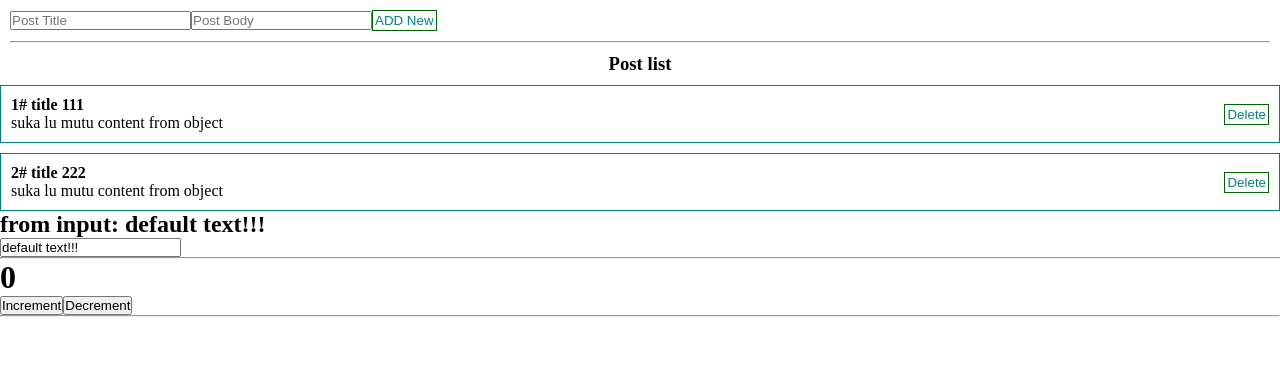
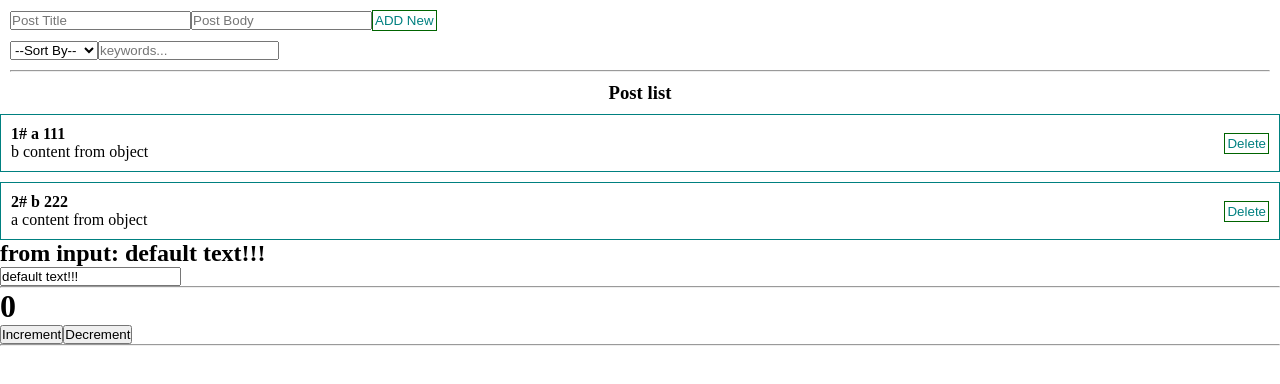
Before and after one commit to icevic1/react-course, a React (Create React App) app: page / in a window 1280 px wide. Shown: the top 384 px of the page. Built offline with nearby package versions, Linux system fonts and the light colour scheme.

Commit message:
implement filter and sorting posts

```diff
--- a/src/App.tsx
+++ b/src/App.tsx
@@ -1,19 +1,25 @@
-import React, {useRef, useState} from 'react';
+import React, {useMemo, useRef, useState} from 'react';
 import Counter from "./components/Counter";
 import "./styles/App.css"
 import PostList from "./components/PostList";
 import PostForm from "./components/PostForm";
 import {IPostItem} from "app-interfaces";
+import SelectCustom from "./components/UI/select/SelectCustom";
+import FormInputText from "./components/UI/inputs/FormInputText";
 
 function App() {
   const [value, setValue] = useState('default text!!!')
+  const [searchInputValue, setSearchInputValue] = useState('')
+  const [selectedSort, setSelectedSort] = useState('')
 
   const [posts, setPosts] = useState([
-    { id: 1, title: "title 111", content: 'suka lu mutu content from object' },
-    { id: 2, title: "title 222", content: 'suka lu mutu content from object' },
+    { id: 1, title: "a 111", content: 'b content from object' },
+    { id: 2, title: "b 222", content: 'a content from object' },
   ])
-
-  // const inputPostBodyValue = useRef<any>(null)
+  const [sortOptions, setSortOption] = useState([
+    { label: "By Title", value: 'title' },
+    { label: "By Content", value: 'content' },
+  ])
 
   const createPost = (post: IPostItem) => {
     console.log("createPost cb: ", post);
@@ -24,20 +30,57 @@ function App() {
     console.log("createPost cb: ", post);
     setPosts(posts.filter((p: IPostItem) => p.id !== post.id) )
   }
+/*  const sortPosts = (sortType) => {
+    setSelectedSort(sortType)
+    console.log("sortPosts cb: ", sortType);
+    // setPosts(posts.filter((p: IPostItem) => p.id !== post.id) )
+    setPosts([...posts].sort((a, b) => a[sortType].localeCompare(b[sortType])))
+  }*/
+
+  const sortedPost = useMemo(() => {
+    console.log("sortedPost(): ", selectedSort);
+    return !!selectedSort
+      ? [...posts].sort((a, b) => a[selectedSort].localeCompare(b[selectedSort]))
+      : posts
+  }, [selectedSort, posts])
+
+/*  const searchPosts = (keyword) => {
+    console.log("searchPosts cb: ", keyword);
+    setSearchInputValue(keyword)
+    !!keyword &&
+    setPosts([...posts].filter((post) => post.title.toLowerCase().includes(keyword.toLowerCase())) )
+  }*/
+
+  const filteredPost = useMemo(() => {
+    console.log("filteredPost(): ", searchInputValue);
+
+    return !!searchInputValue
+      ? [...sortedPost].filter((post) => post.title.toLowerCase().includes(searchInputValue.toLowerCase()))
+      : sortedPost
+
+  }, [searchInputValue, sortedPost])
+
+
+
 
   return <div className="App">
-
     <PostForm cbCreate={createPost} />
 
+    <div style={{margin: '10px'}}>
+      <SelectCustom
+        value={selectedSort}
+        onChange={event => setSelectedSort(event)}
+        options={sortOptions}
+        defaultValue={ '--Sort By--' } />
+
+      <FormInputText type="text" placeholder="keywords..."
+                     value={searchInputValue}
+                     onChange={(event: any) => setSearchInputValue(event.target.value)}/>
+    </div>
+
     <hr style={{margin: '10px'}} />
-    {
-      posts?.length
-        ?
-        <PostList remove={removePost} posts={posts} title={'Post list'} />
-        :
-        <h3 style={{textAlign: 'center'}} title="Empty posts list">(empty)</h3>
-    }
 
+    <PostList remove={removePost} posts={filteredPost} title={'Post list'} />
 
     <h2>from input: {value}</h2>
     <input type="text" value={value} onChange={event => setValue(event.target.value)} />
--- a/src/components/PostList.tsx
+++ b/src/components/PostList.tsx
@@ -4,6 +4,11 @@ import {IPostItem} from "app-interfaces";
 
 const PostList = (props: {posts: Array<any>, remove: (p: IPostItem) => void, title: string}) => {
   // console.log("props: ", props);
+  if (!props.posts.length) {
+    return (
+      <h3 style={{textAlign: 'center'}} title="Empty posts list">(empty)</h3>
+    )
+  }
 
   return (
     <div className="postList">
--- /dev/null
+++ b/src/components/UI/select/SelectCustom.tsx
@@ -0,0 +1,23 @@
+import React, {ForwardedRef, useState} from 'react';
+import {IPropsSelect} from "app-interfaces";
+
+// const SelectCustom = React.forwardRef( (props?: any, ref?: ForwardedRef<any>) => {
+const SelectCustom = ({defaultValue, options, value, onChange, ...props}: IPropsSelect) => {
+
+  return (
+    <select {...props}
+      value={value}
+      onChange={(e) => onChange(e.target.value)}
+    >
+      { !!defaultValue &&
+        <option disabled value="">{defaultValue}</option> }
+      { !!options?.length &&
+        options.map((option) =>
+          <option key={option.value} value={option.value}>{option.label}</option>
+        )
+      }
+    </select>
+  );
+}
+
+export default SelectCustom;
```
Also changed, not shown: src/components/TypesComponet.module.tsx (+10 -0 lines).
